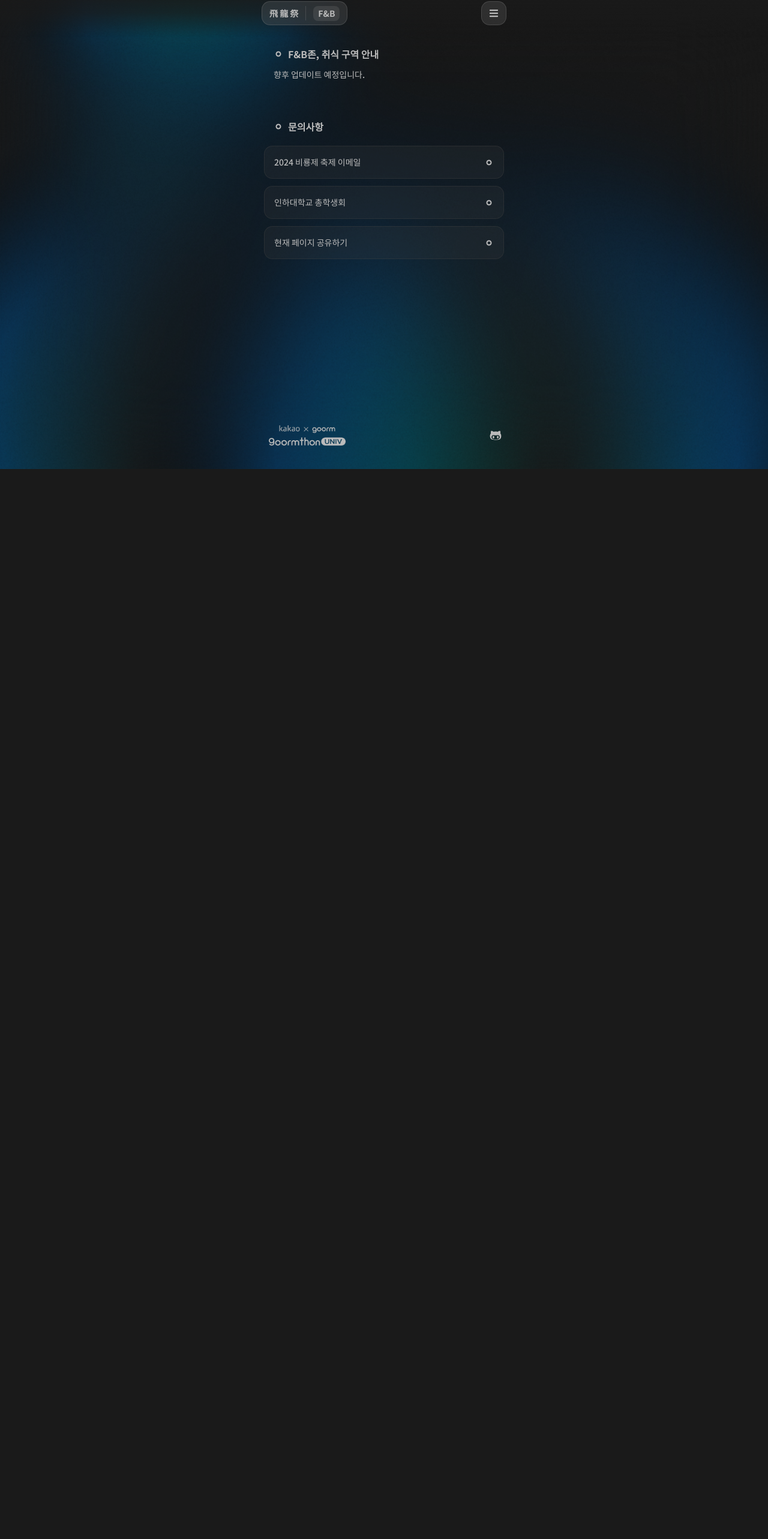
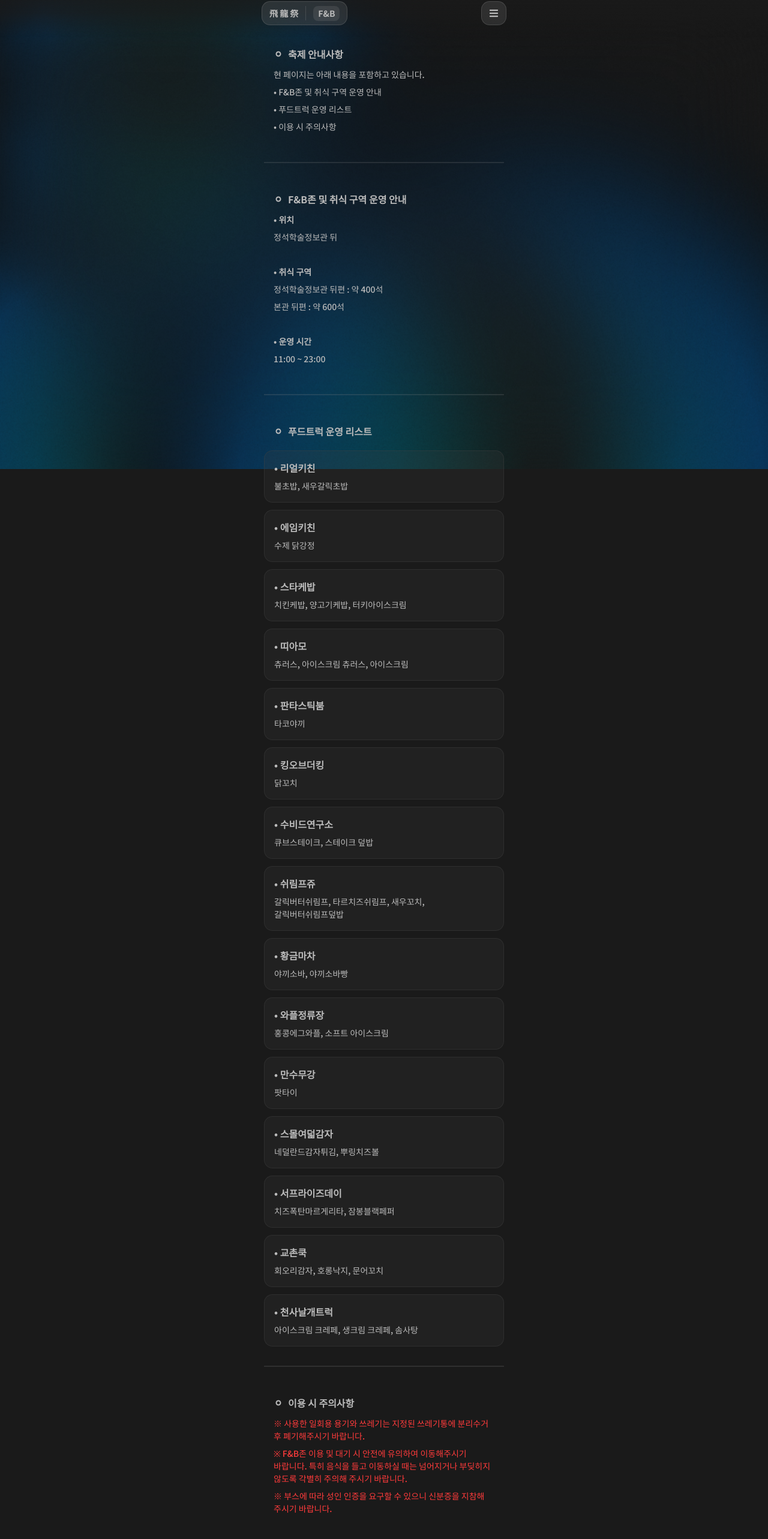
Before and after one commit to Be9room/Festime_FE, a React (Vite) app: page /food in a window 1280 px wide. Shown: the part 18-2584 px from the top of the page at 60% size. Before the commit the page ends 800 px from the top, so only its background shows below. Built offline with nearby package versions, Linux system fonts and the light colour scheme.

Commit message:
feat: update Food page information
- Food 페이지의 정보를 업데이트 했습니다.

```diff
--- /dev/null
+++ b/src/constants/foodArray.js
@@ -0,0 +1,20 @@
+const FOOD_ARRAY = [
+  { name: "리얼키친", foodList: "불초밥, 새우갈릭초밥" },
+  { name: "에임키친", foodList: "수제 닭강정" },
+  { name: "스타케밥", foodList: "치킨케밥, 양고기케밥, 터키아이스크림" },
+  { name: "띠아모", foodList: "츄러스, 아이스크림 츄러스, 아이스크림" },
+  { name: "판타스틱붐", foodList: "타코야끼" },
+  { name: "킹오브더킹", foodList: "닭꼬치" },
+  { name: "수비드연구소", foodList: "큐브스테이크, 스테이크 덮밥" },
+  { name: "쉬림프쥬", foodList: "갈릭버터쉬림프, 타르치즈쉬림프, 새우꼬치, 갈릭버터쉬림프덮밥" },
+  { name: "황금마차", foodList: "야끼소바, 야끼소바빵" },
+  { name: "와플정류장", foodList: "홍콩에그와플, 소프트 아이스크림" },
+  { name: "만수무강", foodList: "팟타이" },
+  { name: "스몰여덟감자", foodList: "네덜란드감자튀김, 뿌링치즈볼" },
+  { name: "서프라이즈데이", foodList: "치즈폭탄마르게리타, 잠봉블랙페퍼" },
+  { name: "교촌쿡", foodList: "회오리감자, 호롱낙지, 문어꼬치" },
+  { name: "천사날개트럭", foodList: "아이스크림 크레페, 생크림 크레페, 솜사탕" }
+];
+Object.freeze(FOOD_ARRAY);
+
+export default FOOD_ARRAY;
--- a/src/pages/Food/index.jsx
+++ b/src/pages/Food/index.jsx
@@ -1,13 +1,79 @@
 import Layout from "../../components/Layout";
 import TitleBlock from "../../components/TitleBlock";
 import LinkBlock from "./../../components/LinkBlock/index";
+import Divider from "../../components/Divider";
+import FOOD_ARRAY from "./../../constants/foodArray";
 
 const Food = () => {
   return (
     <Layout>
-      <TitleBlock title="F&B존, 취식 구역 안내" subtitle={["향후 업데이트 예정입니다."]} />
+      <TitleBlock
+        title="축제 안내사항"
+        subtitle={[
+          "현 페이지는 아래 내용을 포함하고 있습니다.",
+          "• F&B존 및 취식 구역 운영 안내",
+          "• 푸드트럭 운영 리스트",
+          "• 이용 시 주의사항"
+        ]}
+      />
 
-      <TitleBlock className="mt-8" title="문의사항" />
+      <Divider />
+
+      <TitleBlock
+        title="F&B존 및 취식 구역 운영 안내"
+        subtitle={[
+          <span key="title" className="bold-14">
+            • 위치
+          </span>,
+          "정석학술정보관 뒤",
+          <br key="br" />,
+          <span key="title" className="bold-14">
+            • 취식 구역
+          </span>,
+          "정석학술정보관 뒤편 : 약 400석",
+          "본관 뒤편 : 약 600석",
+          <br key="br" />,
+          <span key="title" className="bold-14">
+            • 운영 시간
+          </span>,
+          "11:00 ~ 23:00"
+        ]}
+      />
+
+      <Divider />
+
+      <TitleBlock title="푸드트럭 운영 리스트" />
+      <div className="flex w-full flex-col gap-3">
+        {FOOD_ARRAY &&
+          FOOD_ARRAY.map(({ name, foodList }) => (
+            <div key="name" className="darkgrayblock darkgrayblock-block-hover flex w-full flex-col gap-2 p-4">
+              <p className="bold-16 break-keep">• {name}</p>
+              <p className="medium-14 w-full break-keep">{foodList}</p>
+            </div>
+          ))}
+      </div>
+
+      <Divider />
+
+      <TitleBlock
+        title="이용 시 주의사항"
+        subtitle={[
+          <span key="note" className="text-live-red">
+            ※ 사용한 일회용 용기와 쓰레기는 지정된 쓰레기통에 분리수거 후 폐기해주시기 바랍니다.
+          </span>,
+          <span key="note" className="text-live-red">
+            ※ F&B존 이용 및 대기 시 안전에 유의하여 이동해주시기 바랍니다. 특히 음식을 들고 이동하실 때는 넘어지거나
+            부딪히지 않도록 각별히 주의해 주시기 바랍니다.
+          </span>,
+          <span key="note" className="text-live-red">
+            ※ 부스에 따라 성인 인증을 요구할 수 있으니 신분증을 지참해 주시기 바랍니다.
+          </span>
+        ]}
+      />
+
+      <Divider />
+
+      <TitleBlock title="문의사항" />
       <LinkBlock text="2024 비룡제 축제 이메일" to="mailto:inhasg.festival.2024@gmail.com" />
       <LinkBlock className="mt-3" text="인하대학교 총학생회" to="tel:+82328608451" />
       <LinkBlock className="mt-3" text="현재 페이지 공유하기" to="share" />
```
